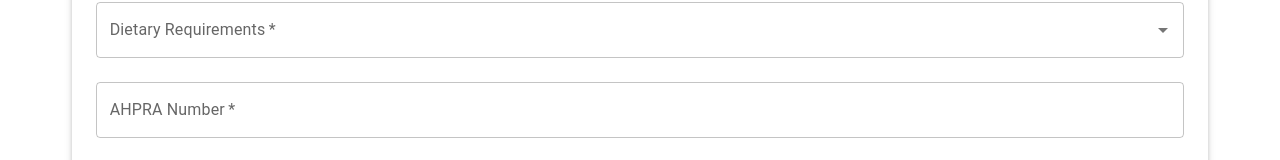
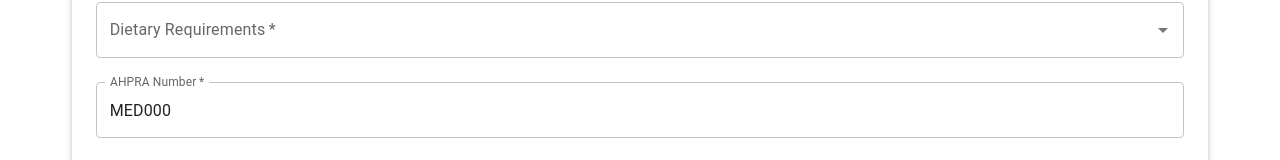
Before and after one commit to Creatio369/UAT_Event_Registration_Form, a React (Create React App) app: page / in a window 1280 px wide. Shown: the part 938-1098 px from the top of the page. Built offline with nearby package versions, Linux system fonts and the light colour scheme.

Commit message:
Made changes for UAT deployment

```diff
--- a/src/App.js
+++ b/src/App.js
@@ -57,6 +57,7 @@ const EventRegistrationForm = () => {
       eventName: urlParams.get("eventName") || "",
       eventDate: urlParams.get("eventDate") || "",
       eventVenue: urlParams.get("eventVenue") || "",
+      AHPRANumber: "MED000"
     }));
   }, []);
 
@@ -157,7 +158,7 @@ const EventRegistrationForm = () => {
             <TextField fullWidth margin="normal" label="Please specify" name="otherDietaryRequirement" value={formData.otherDietaryRequirement} onChange={handleInputChange} />
           )}
 
-          <TextField fullWidth margin="normal" label="AHPRA Number" name="AHPRANumber" value={formData.AHPRANumber} required onChange={handleInputChange} />
+          <TextField fullWidth margin="normal" label="AHPRA Number" name="AHPRANumber" value={formData.AHPRANumber} required={formData.AHPRANumber === "MED000"} onChange={handleInputChange} />
           <TextField fullWidth margin="normal" label="RACGP #" name="RACGP" value={formData.RACGP} required onChange={handleInputChange} />
           <TextField fullWidth margin="normal" label="Other CPD #" name="OtherCPD" value={formData.OtherCPD} required onChange={handleInputChange} />
 
```
Also changed, not shown: 7 other files (tests, documents, lock files or other folders).
